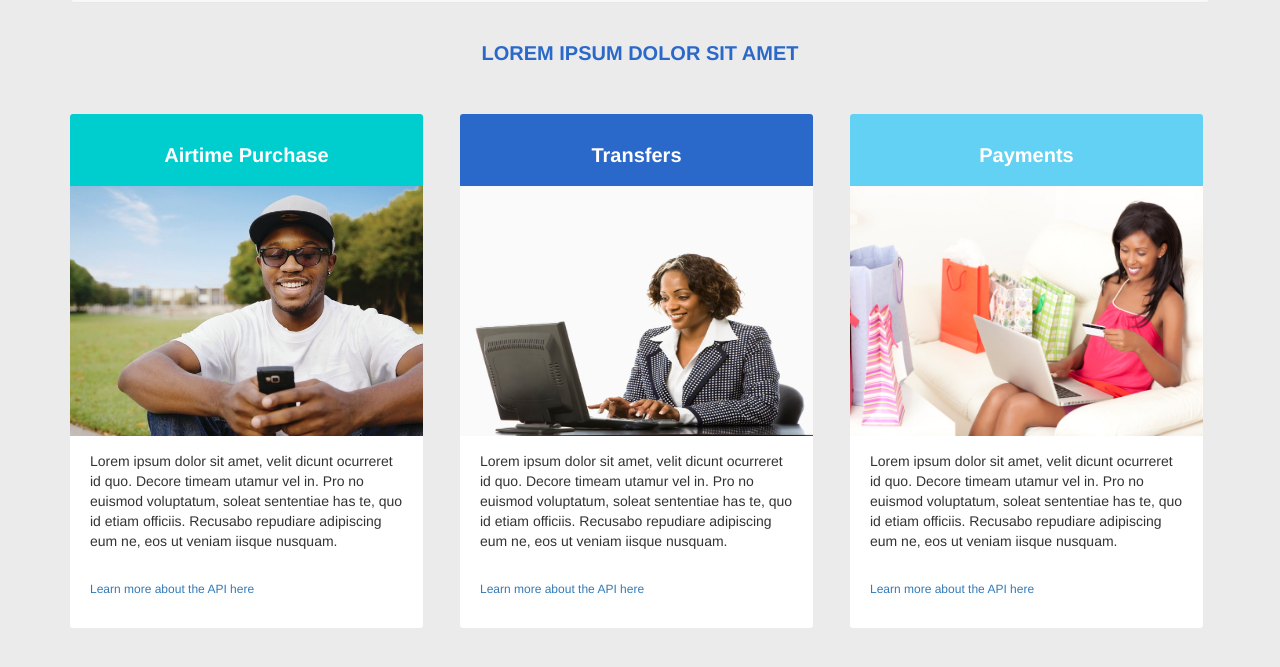
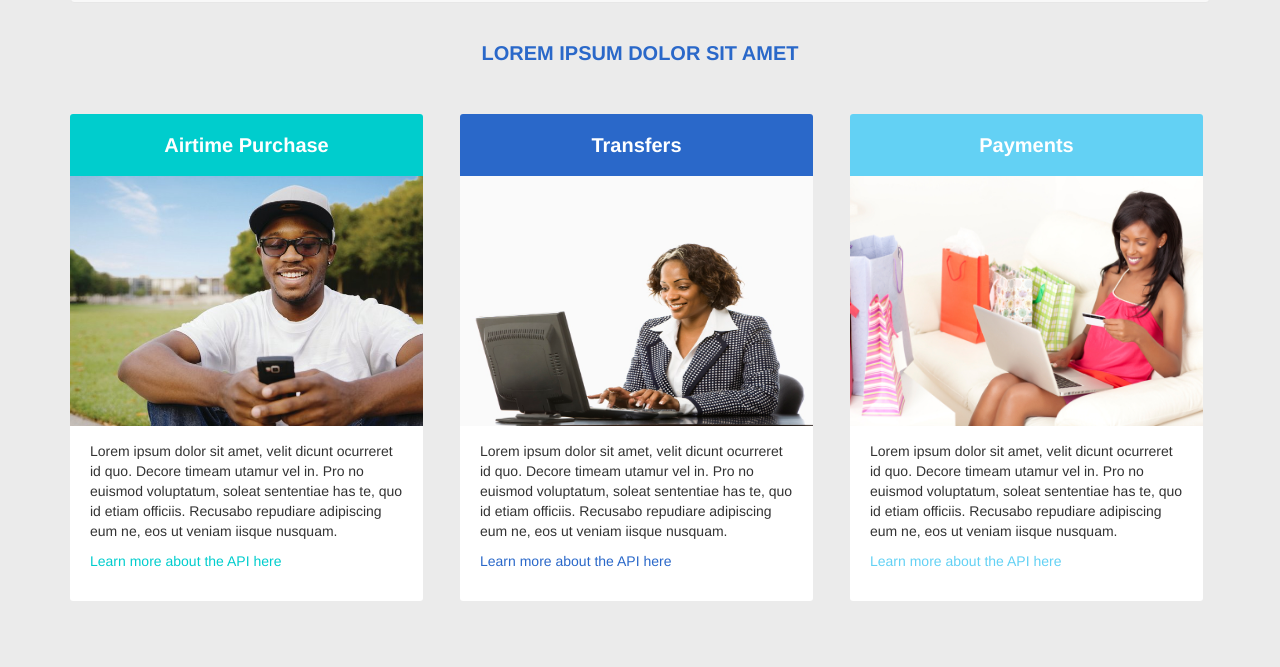
Before and after one commit to paywithcapturemw/DeveloperCentral, a website: page public/index.html in a window 1280 px wide. Shown: the part 101-768 px from the top of the page. Drawn offline with nearby package versions, Linux system fonts and the light colour scheme; some packages are replaced by stand-ins of ours; files that its build step writes are made by us from their sources.

Commit message:
Updating styles

```diff
--- a/public/styles/main.css
+++ b/public/styles/main.css
@@ -17,7 +17,8 @@ div.introduction{
 }
 div.service-div{
   /*position: absolute;*/
-  margin: 0 22px 0 15px;
+  padding-bottom: 20px;
+  margin: 0px 22px 50px 15px;
   /*border: 1px solid transparent;*/
   border-radius: 3px;
   background-color: #fff;
@@ -42,21 +43,77 @@ div.service-title.purchase, div.service-title.transfer, div.service-title.paymen
 }
 
 div.service-title.purchase h2, div.service-title.transfer h2, div.service-title.payment h2{
-    color: #FFFFFF;
+    color: #fff;
     font-weight: bold;
     text-align: center;
     font-size: 20px;
+    margin: 10px 0 !important;
+    /*text-shadow: 0px 1px 0px #fff;*/
 }
 .service-div img{
   width: 100%;
   height: 250px;
   margin-bottom: 15px;
 }
-.service-div a p{
+/*.service-div a p{
   padding-bottom: 30px;
   margin-top: 30px;
-  font-size: 12px;
+
+}*/
+/*.service-div p{
+  padding: 0 20px;
+} */
+.service-text{
+   padding: 0 20px;
 }
-.service-div p{
-  padding: 0 20px;
+.service-text a{
+   text-decoration:none;
 }
+.purchase-link p{
+ color: #00CDCD;
+/*   color: #fff;
+  font-size: 12px;*/
+}
+.transfer-link p{
+  color: #2A68C9;
+/*    color: #fff;
+  font-size: 12px;*/
+}
+.payment-link p{
+ /* color: #fff;
+  font-size: 12px;*/
+  color: #63D1F4;
+}
+
+/*.payment-link, .transfer-link, .purchase-link{
+  -moz-border-radius:28px;
+  -webkit-border-radius:28px;
+  border-radius:28px;
+  display:inline-block;
+  cursor:pointer;
+  color:#ffffff;
+  font-family:Arial;
+  font-size:17px;
+  padding: 16px 67px;
+}
+.payment-link:hover {
+  background-color: #63D1F4;
+}
+
+.purchase-link {
+  background-color: #00CDCD;
+  border:1px solid  #00CDCD;
+  text-shadow:0px 1px 0px #00CDCD;
+}
+
+.transfer-link {
+  background-color: #2A68C9;
+  border:1px solid  #2A68C9;
+  text-shadow:0px 1px 0px #2A68C9;
+}
+
+.payment-link{
+  background-color: #63D1F4;
+  border:1px solid  #63D1F4;
+  text-shadow:0px 1px 0px #63D1F4;
+}*/
--- a/public/views/home.html
+++ b/public/views/home.html
@@ -9,10 +9,12 @@
                     <h2>Airtime Purchase</h2>
                 </div>
                 <img src="../images/purchase-airtime.jpg" class="img-responsive">
+                <div class="service-text">
                     <p>Lorem ipsum dolor sit amet, velit dicunt ocurreret id quo. Decore timeam utamur vel in. Pro no euismod voluptatum, soleat sententiae has te, quo id etiam officiis. Recusabo repudiare adipiscing eum ne, eos ut veniam iisque nusquam.</p>
-                <a href="/#/airtime">
+                    <a href="/#/airtime" class="purchase-link">
                         <p>Learn more about the API here</p>
                     </a>
+                </div>
             </div>
         </div>
         <div class="col-md-4 service-main">
@@ -21,10 +23,12 @@
                     <h2>Transfers</h2>
                 </div>
                 <img src="../images/transfer.jpg" class="img-responsive">
+                <div class="service-text">
                     <p>Lorem ipsum dolor sit amet, velit dicunt ocurreret id quo. Decore timeam utamur vel in. Pro no euismod voluptatum, soleat sententiae has te, quo id etiam officiis. Recusabo repudiare adipiscing eum ne, eos ut veniam iisque nusquam.</p>
-                <a href="">
+                    <a href="" class="transfer-link">
                         <p>Learn more about the API here</p>
                     </a>
+                </div>
             </div>
         </div>
         <div class="col-md-4 service-main">
@@ -33,11 +37,13 @@
                     <h2>Payments</h2>
                 </div>
                 <img src="../images/payment.bmp" class="img-responsive">
+                <div class="service-text">
                     <p>Lorem ipsum dolor sit amet, velit dicunt ocurreret id quo. Decore timeam utamur vel in. Pro no euismod voluptatum, soleat sententiae has te, quo id etiam officiis. Recusabo repudiare adipiscing eum ne, eos ut veniam iisque nusquam.</p>
-                <a href="">
+                    <a href="" class="payment-link">
                         <p>Learn more about the API here</p>
                     </a>
                 </div>
             </div>
         </div>
     </div>
+</div>
```
Lines whose indentation alone changed are shown as unchanged.
